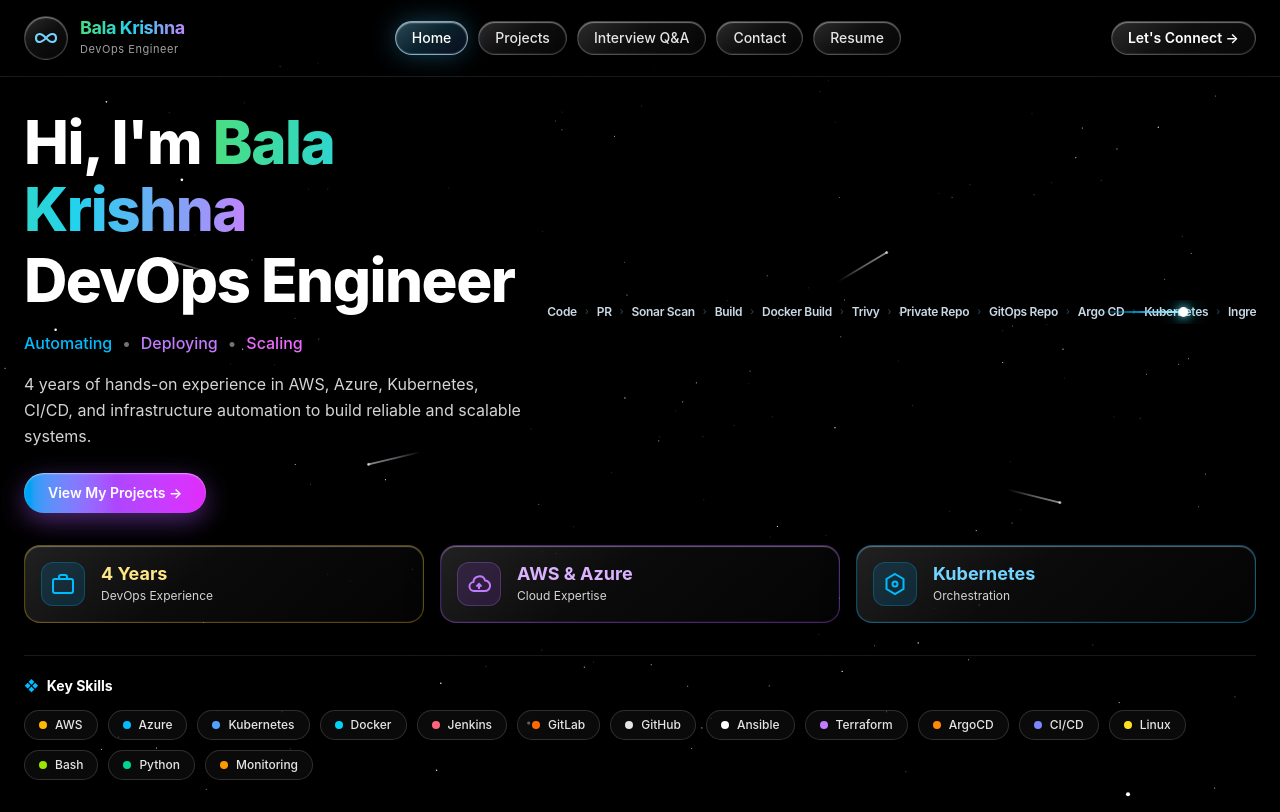
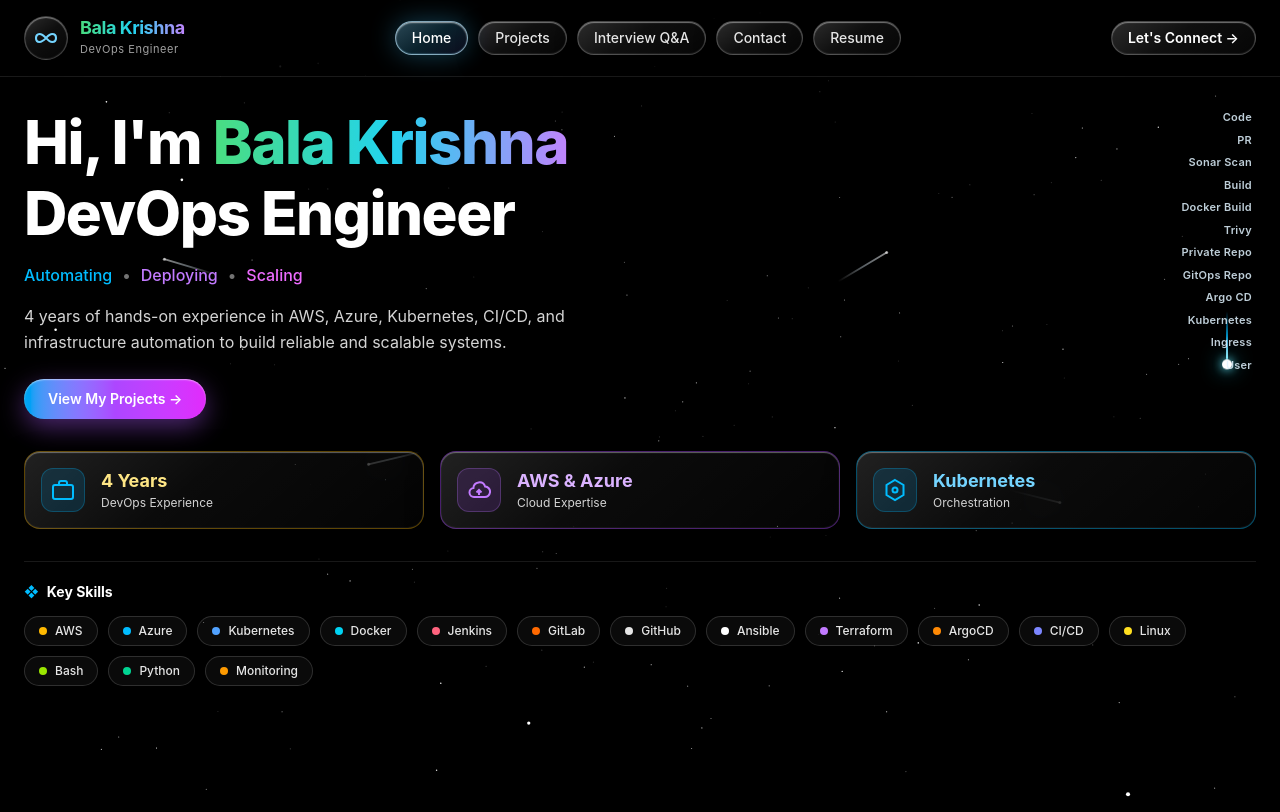
Before and after one commit to Bala-Nakkala/Bala-Nakkala.github.io, a React (Vite) app: page / in a window 1280 px wide. Built offline with nearby package versions, Linux system fonts and the light colour scheme.

Commit message:
Add See Flow button before User and neuron-like edge particle animation

```diff
--- a/src/App.jsx
+++ b/src/App.jsx
@@ -139,29 +139,29 @@ function DevOpsInfinityLogo({ className = "h-6 w-6" }) {
   );
 }
 
-// Single-line horizontal star-streak moving smoothly across all stages from Code to User
-function SmoothHorizontalMiddleStreak() {
-  const trackRef = useRef(null);
+// Vertical top-to-bottom flow along the right edge under Let's Connect, with star-streak passing underneath labels
+function VerticalRightEdgeFlow() {
+  const columnRef = useRef(null);
   const streakRef = useRef(null);
 
   useEffect(() => {
     let animId;
     let startTime = null;
-    const cycleDuration = 7500; // smooth full travel from Code to User
+    const cycleDuration = 7000;
 
     const animate = (now) => {
       if (!startTime) startTime = now;
       const elapsed = (now - startTime) % cycleDuration;
       const progress = elapsed / cycleDuration;
 
-      const track = trackRef.current;
+      const col = columnRef.current;
       const streak = streakRef.current;
 
-      if (track && streak) {
-        const width = track.scrollWidth || track.offsetWidth;
-        const streakWidth = streak.offsetWidth || 84;
-        const x = -streakWidth + progress * (width + streakWidth * 1.25);
-        streak.style.transform = `translate3d(${x}px, -50%, 0)`;
+      if (col && streak) {
+        const height = col.offsetHeight || 340;
+        const streakHeight = streak.offsetHeight || 68;
+        const y = -streakHeight + progress * (height + streakHeight * 1.2);
+        streak.style.transform = `translate3d(0, ${y}px, 0)`;
       }
 
       animId = requestAnimationFrame(animate);
@@ -172,33 +172,30 @@ function SmoothHorizontalMiddleStreak() {
   }, []);
 
   return (
-    <div className="w-full overflow-x-auto py-4 select-none [scrollbar-width:none] [&::-webkit-scrollbar]:hidden">
+    <div
+      ref={columnRef}
+      className="pointer-events-none relative hidden lg:flex flex-col items-end gap-1.5 pr-1 select-none"
+    >
+      {/* Moving star-streak behind the labels (z-0) */}
       <div
-        ref={trackRef}
-        className="relative inline-flex min-w-full flex-nowrap items-center justify-between gap-1.5 sm:gap-2 overflow-hidden py-1"
+        ref={streakRef}
+        aria-hidden="true"
+        className="pointer-events-none absolute top-0 right-6 z-0 flex flex-col items-center will-change-transform"
+        style={{ transform: "translate3d(0, -80px, 0)" }}
       >
-        {FLOW_STAGES.map((stage, idx) => (
-          <React.Fragment key={stage}>
-            <span className="whitespace-nowrap text-[10px] sm:text-[11px] xl:text-xs font-semibold tracking-tight text-sky-100/90">
-              {stage}
-            </span>
-            {idx < FLOW_STAGES.length - 1 && (
-              <span className="text-[10px] text-sky-300/35">›</span>
-            )}
-          </React.Fragment>
-        ))}
+        <span className="w-[2px] h-12 rounded-full bg-gradient-to-b from-transparent via-sky-400/75 to-cyan-200" />
+        <span className="h-2.5 w-2.5 rounded-full bg-white shadow-[0_0_10px_#67e8f9,0_0_20px_#22d3ee]" />
+      </div>
 
-        {/* Smooth moving star-streak passing right across the middle of all stages from Code to User */}
-        <div
-          ref={streakRef}
-          aria-hidden="true"
-          className="pointer-events-none absolute top-1/2 left-0 flex items-center will-change-transform"
-          style={{ transform: "translate3d(-100px, -50%, 0)" }}
+      {/* Stage labels above the streak (z-10) */}
+      {FLOW_STAGES.map((stage) => (
+        <span
+          key={stage}
+          className="relative z-10 text-[11px] font-semibold tracking-wide text-sky-100/85"
         >
-          <span className="h-[2.5px] w-16 sm:w-20 rounded-full bg-gradient-to-r from-transparent via-sky-400/75 to-cyan-200" />
-          <span className="h-2.5 w-2.5 rounded-full bg-white shadow-[0_0_10px_#67e8f9,0_0_20px_#22d3ee]" />
-        </div>
-      </div>
+          {stage}
+        </span>
+      ))}
     </div>
   );
 }
@@ -564,8 +561,8 @@ export default function App() {
       <main className="relative z-10 mx-auto max-w-7xl px-6 py-8">
         {activePage === "home" && (
           <>
-            <section className="grid grid-cols-1 items-center gap-6 lg:grid-cols-12">
-              <div className="lg:col-span-5">
+            <section className="relative flex flex-col justify-between gap-8 lg:flex-row lg:items-start">
+              <div className="max-w-2xl">
                 <h1 className="text-4xl sm:text-5xl md:text-6xl font-extrabold tracking-tight leading-[1.12]">
                   Hi, I&apos;m{" "}
                   <span style={blendedGradientStyle}>Bala Krishna</span>
@@ -596,9 +593,7 @@ export default function App() {
                 </div>
               </div>
 
-              <div className="lg:col-span-7">
-                <SmoothHorizontalMiddleStreak />
-              </div>
+              <VerticalRightEdgeFlow />
             </section>
 
             {/* 3 Interactive iOS Glass Highlight Cards */}
```
